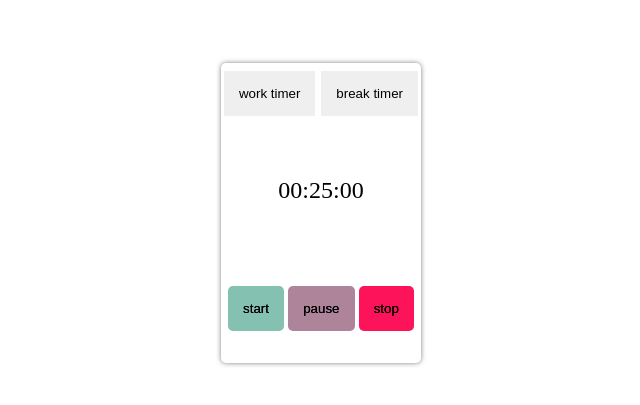
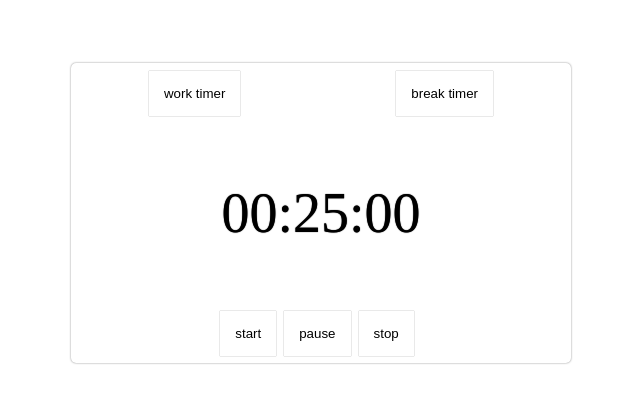
Before and after one commit to YuriSalesdeOliveira/pomodoro, a plain HTML site: page index.html in a window 1280 px wide. Shown: the part 187-592 px from the top of the page, without its empty margins (319-959 px from the left). Drawn offline with Linux system fonts and the light colour scheme.

Commit message:
Style: change watch face

```diff
--- a/assets/css/style.css
+++ b/assets/css/style.css
@@ -16,22 +16,26 @@ body {
 button {
     cursor: pointer;
     padding: 15px;
+    box-shadow: 0 0 1px rgba(0,0,0, .5);
+    background-color: #fff;
+}
+
+button:hover {
+    background-color: #f3f3f3;
 }
 
 div.pomodoro {
-    width: 200px;
+    width: 500px;
     height: 300px;
-    display: flex;
-    flex-direction: column;
-    justify-content: space-between;
+    display: grid;
+    grid-template-rows: 60px 1fr 60px;
     border-radius: 5px;
-    background-color: #fff;
-    box-shadow: 0 0 5px rgba(0,0,0, .5);
+    box-shadow: 0 0 2px rgba(0,0,0, .5);
 }
 
 div.pomodoro div.pomodoro_timer_options {
     width: 100%;
-    height: 20%;
+    height: 100%;
     display: flex;
     justify-content: space-around;
     align-items: center;
@@ -39,37 +43,22 @@ div.pomodoro div.pomodoro_timer_options {
 
 div.pomodoro div.pomodoro_timer {
     width: 100%;
-    height: 30%;
+    height: 100%;
     display: flex;
     justify-content: center;
     align-items: center;
-    font-size: 1.5rem;
+    font-size: 3.5rem;
+    text-shadow: 0 0 1px black;
 }
 
 div.pomodoro div.pomodoro_actions {
     width: 100%;
-    height: 35%;
+    height: 100%;
     display: flex;
-    flex-wrap: wrap;
-    justify-content: space-around;
+    justify-content: center;
     align-items: center;
-    padding: 0 5px;
 }
 
-div.pomodoro div.pomodoro_actions button {
-    margin-bottom: 5px;
-    border-radius: 5px;
-    text-shadow: 0 0 0 black;
+div.pomodoro_actions button {
+    margin-right: 8px;
 }
-
-button.start {
-    background-color: #84c1b1;
-}
-
-button.pause {
-    background-color: #ad849a;
-}
-
-button.stop {
-    background-color: #fd135a;
-}
--- a/assets/js/script.js
+++ b/assets/js/script.js
@@ -118,6 +118,8 @@ function alertEndTime(where_insert_button_class,
     alertAudio.play(src)
 
     button_audio_stop = createButton('stop alert')
+    button_audio_stop.style.color = '#721c24'
+    button_audio_stop.style.backgroundColor = '#f8d7da'
 
     let where_insert_button = document.querySelector(`.${where_insert_button_class}`)
     where_insert_button.appendChild(button_audio_stop)
```
